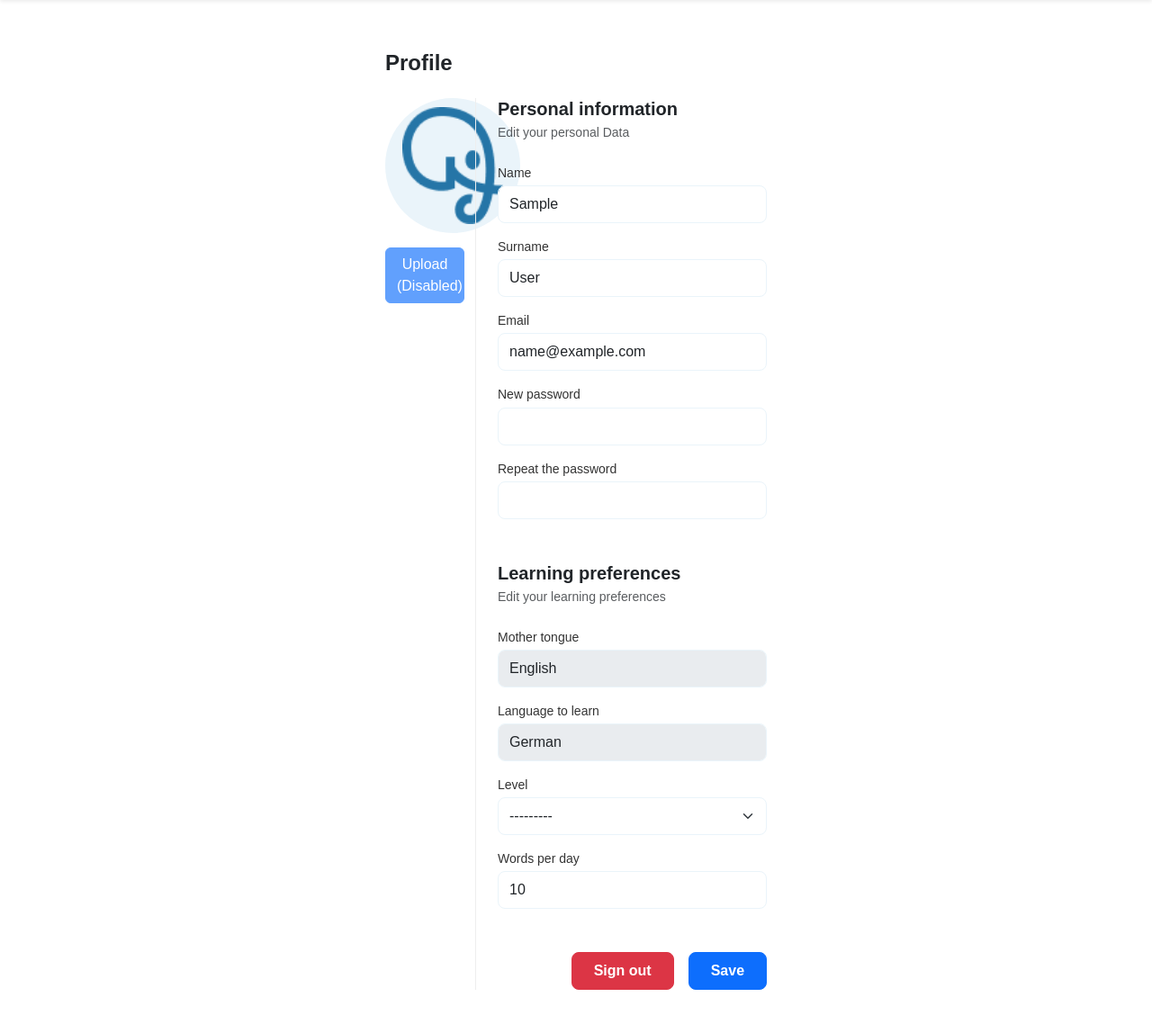
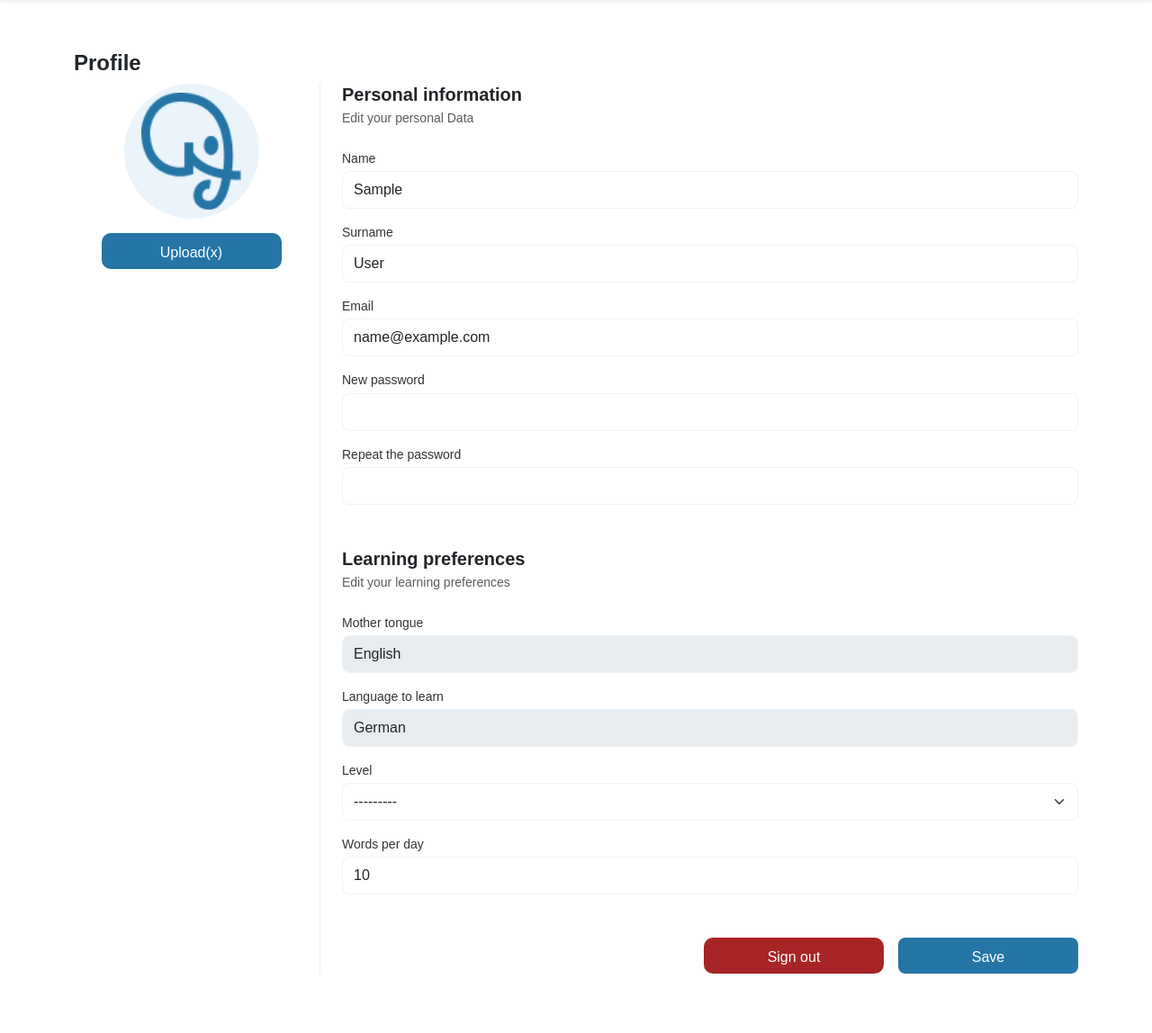
Before and after one commit to Group-Projects-FIAE/sprach-lernen-app, a Django app: page /profile/ in a window 1280 px wide. Shown: the part 100-1248 px from the top of the page at 90% size. After the commit the page ends 1182 px from the top, so only its background shows below. Run offline with Django 5.2, Linux system fonts and the light colour scheme; the visitor is signed in with stand-in values (Sample User, id 1); data that the repository does not hold is empty.

Commit message:
design profile

```diff
--- a/templates/users/profile.html
+++ b/templates/users/profile.html
@@ -4,8 +4,8 @@
 {% block title %}Profile{% endblock %}
 
 {% block content %}
-<div class="dashboard-container" >
-    <h2 class="mb-4 fw-bold">Profile</h2>
+<div class="container" >
+    <h2>Profile</h2>
 
     {% if messages %}
     <div class="mb-4">
@@ -30,7 +30,7 @@
                 <div class="d-none">
                     {{ form.profile }}
                 </div>
-                <button type="button" class="btn btn-primary w-100" disabled>Upload (Disabled)</button>
+                <button type="button" class="btn-start" >Upload(x)</button>
             </div>
 
             <!-- Right Side: Forms -->
@@ -97,8 +97,8 @@
 
                 <!-- Actions -->
                 <div class="d-flex justify-content-end gap-3 mt-4">
-                    <a href="{% url 'account_logout' %}" class="btn btn-danger px-4 py-2 fw-bold" style="border-radius: 8px;">Sign out</a>
-                    <button type="submit" class="btn btn-primary px-4 py-2 fw-bold" style="border-radius: 8px;">Save</button>
+                    <a href="{% url 'account_logout' %}" class="btn-cancel">Sign out</a>
+                    <button type="submit" class="btn-start" style="border-radius: 8px;">Save</button>
                 </div>
 
             </div>
```
